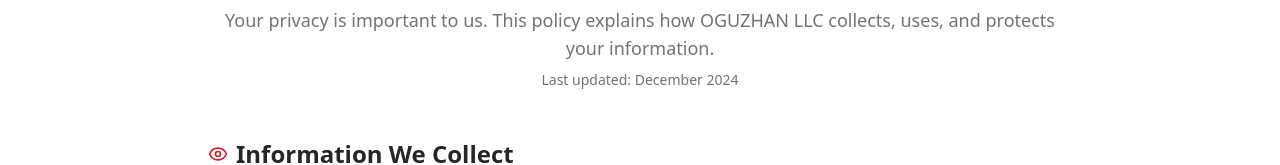
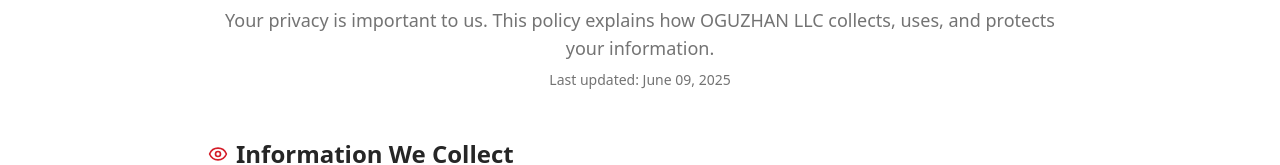
Before and after one commit to canoguzhan/oguzhanllc, a React (Vite) app: page /privacy-policy in a window 1280 px wide. Shown: the part 335-500 px from the top of the page. Built offline with nearby package versions, Linux system fonts and the light colour scheme; the HTML template or start-up script is replaced by a standard one.

Commit message:
Update Privacy Policy last updated date to June 09, 2025
cgen-09d0d2721e37437fac0a00edde143fc8

```diff
--- a/src/pages/Index.tsx
+++ b/src/pages/Index.tsx
@@ -780,7 +780,7 @@ const Index = () => {
 
           <div className="flex flex-col md:flex-row justify-between items-center">
             <p className="text-sm text-gray-400">
-              © 2024 OGUZHAN LLC. All rights reserved.
+              © 2025 OGUZHAN LLC. All rights reserved.
             </p>
             <div className="flex space-x-6 mt-4 md:mt-0">
               <a
--- a/src/pages/PrivacyPolicy.tsx
+++ b/src/pages/PrivacyPolicy.tsx
@@ -40,7 +40,7 @@ const PrivacyPolicy = () => {
             LLC collects, uses, and protects your information.
           </p>
           <p className="text-sm text-muted-foreground mt-2">
-            Last updated: December 2024
+            Last updated: June 09, 2025
           </p>
         </div>
 
--- a/src/pages/TermsOfService.tsx
+++ b/src/pages/TermsOfService.tsx
@@ -46,7 +46,7 @@ const TermsOfService = () => {
             logistics services.
           </p>
           <p className="text-sm text-muted-foreground mt-2">
-            Last updated: December 2024
+            Last updated: June 09, 2025
           </p>
         </div>
 
```
